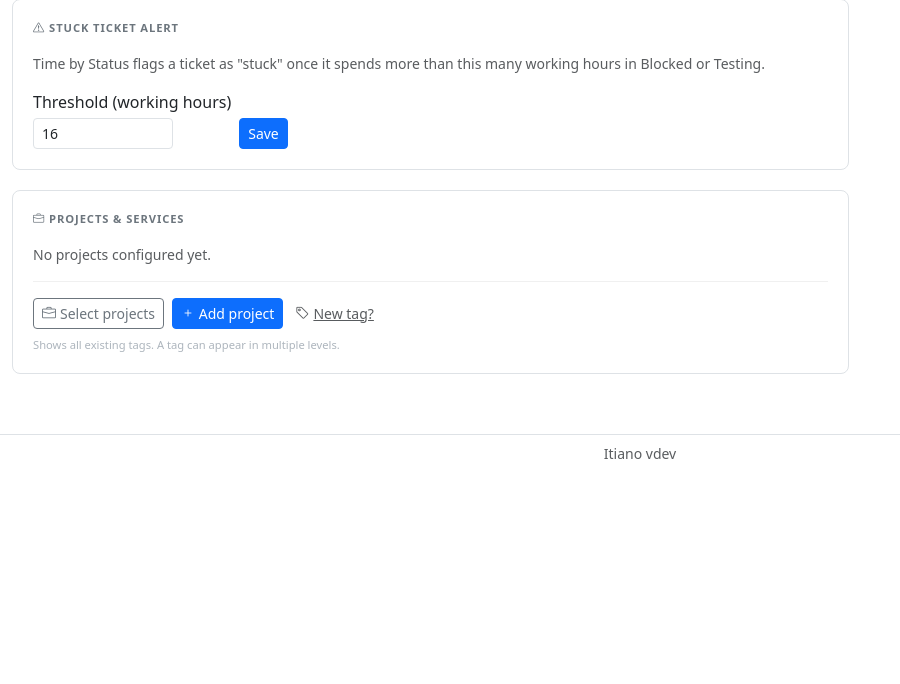
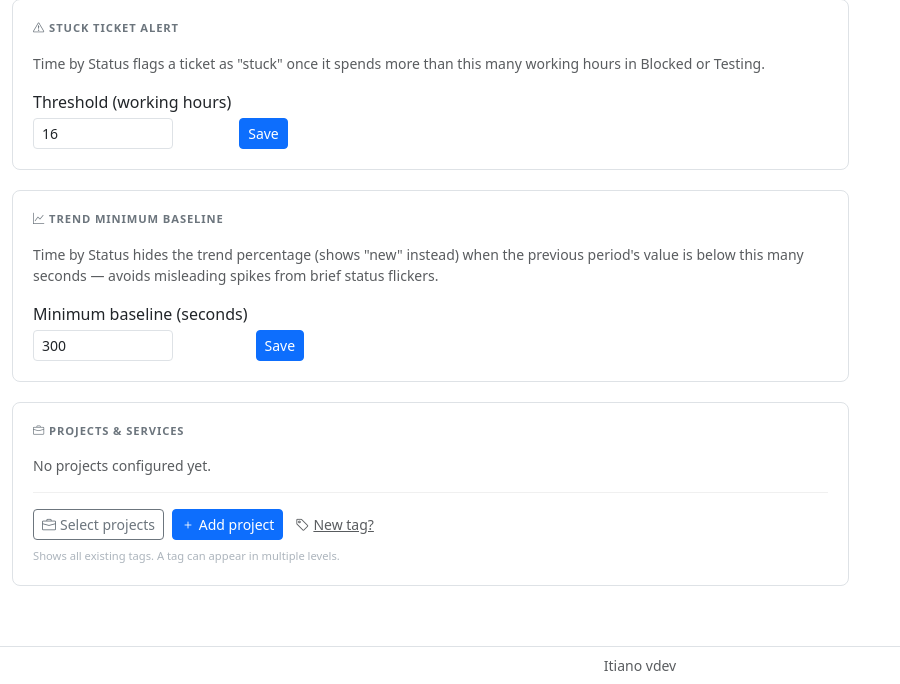
Before and after one commit to danterpaniagua/itiano, a Django app: page /settings/time-report/ in a window 1280 px wide. Shown: the part 174-858 px from the top of the page, without its empty margins (0-900 px from the left). Before the commit the page ends 633 px from the top, so only its background shows below. Run offline with Django 5.2, Linux system fonts and the light colour scheme; the visitor is signed in with stand-in values (Sample User, id 1); data comes from the database, SQL or seed files in the repository; data that the repository does not hold is empty; parts of the project's set-up code (start-up, migrations or seed data) failed here and were passed over.

Commit message:
fix: evita porcentajes de tendencia absurdos en Time by Status (v5.9.2)
Agrega umbral mínimo configurable (trend_min_baseline_seconds, default 300s)
para no calcular el % de tendencia cuando el valor previo es insignificante;
en ese caso ahora muestra "new" en vez de porcentajes como 10572389%.

```diff
--- a/settings_hub/templates/settings_hub/time_report_settings.html
+++ b/settings_hub/templates/settings_hub/time_report_settings.html
@@ -26,6 +26,23 @@
                 <label class="form-label form-label-sm mb-1">Threshold (working hours)</label>
                 <input type="number" name="stuck_threshold_hours" class="form-control form-control-sm"
                        value="{{ stuck_threshold_hours }}" min="0.5" step="0.5" style="width:140px" required>
+            </div>
+            <button type="submit" class="btn btn-sm btn-primary">Save</button>
+        </form>
+    </div>
+
+    <div class="section-card">
+        <div class="section-title"><i class="bi bi-graph-up me-1"></i>Trend Minimum Baseline</div>
+        <p class="text-muted small mb-3">
+            Time by Status hides the trend percentage (shows "new" instead) when the previous period's value is below this many seconds — avoids misleading spikes from brief status flickers.
+        </p>
+        <form method="post" class="d-flex flex-wrap gap-2 align-items-end">
+            {% csrf_token %}
+            <input type="hidden" name="action" value="set_trend_min_baseline">
+            <div>
+                <label class="form-label form-label-sm mb-1">Minimum baseline (seconds)</label>
+                <input type="number" name="trend_min_baseline_seconds" class="form-control form-control-sm"
+                       value="{{ trend_min_baseline_seconds }}" min="0" step="1" style="width:140px" required>
             </div>
             <button type="submit" class="btn btn-sm btn-primary">Save</button>
         </form>
--- a/settings_hub/views.py
+++ b/settings_hub/views.py
@@ -350,6 +350,7 @@ class TimeReportSettingsView(StaffRequiredMixin, View):
             'projects': projects,
             'project_available_tags': [t for t in all_tags if t.name not in existing_proj_names],
             'stuck_threshold_hours': get_app_setting('stuck_threshold_hours', '16'),
+            'trend_min_baseline_seconds': get_app_setting('trend_min_baseline_seconds', '300'),
         }
 
     def get(self, request):
@@ -371,6 +372,20 @@ class TimeReportSettingsView(StaffRequiredMixin, View):
                     key='stuck_threshold_hours', defaults={'value': str(hours)}
                 )
                 messages.success(request, 'Stuck threshold saved.')
+
+        elif action == 'set_trend_min_baseline':
+            value = request.POST.get('trend_min_baseline_seconds', '').strip()
+            try:
+                seconds = int(value)
+                if seconds < 0:
+                    raise ValueError
+            except ValueError:
+                messages.error(request, 'Trend minimum baseline must be a non-negative number of seconds.')
+            else:
+                AppSetting.objects.update_or_create(
+                    key='trend_min_baseline_seconds', defaults={'value': str(seconds)}
+                )
+                messages.success(request, 'Trend minimum baseline saved.')
 
         elif action == 'add_project':
             for name in request.POST.getlist('tag_name'):
```
Also changed, not shown: timetracking/views.py (+7 -1 lines).
